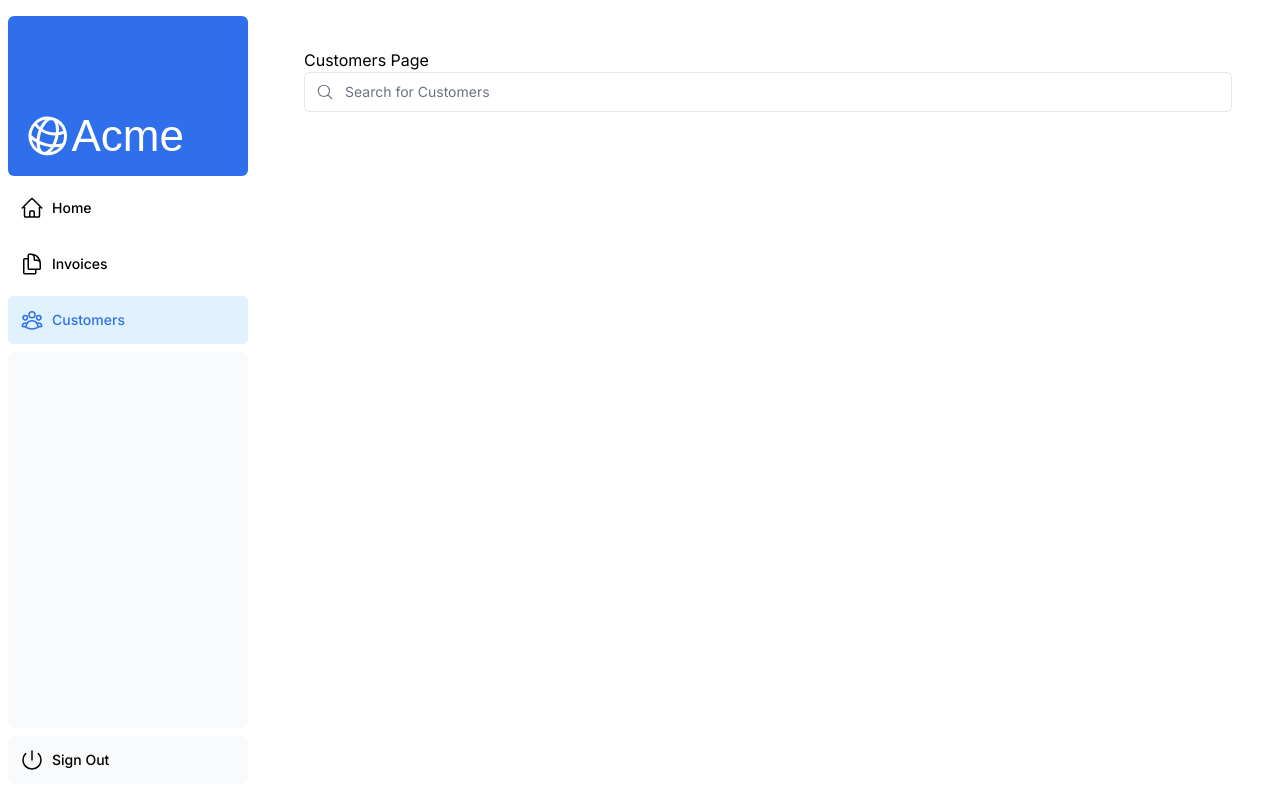
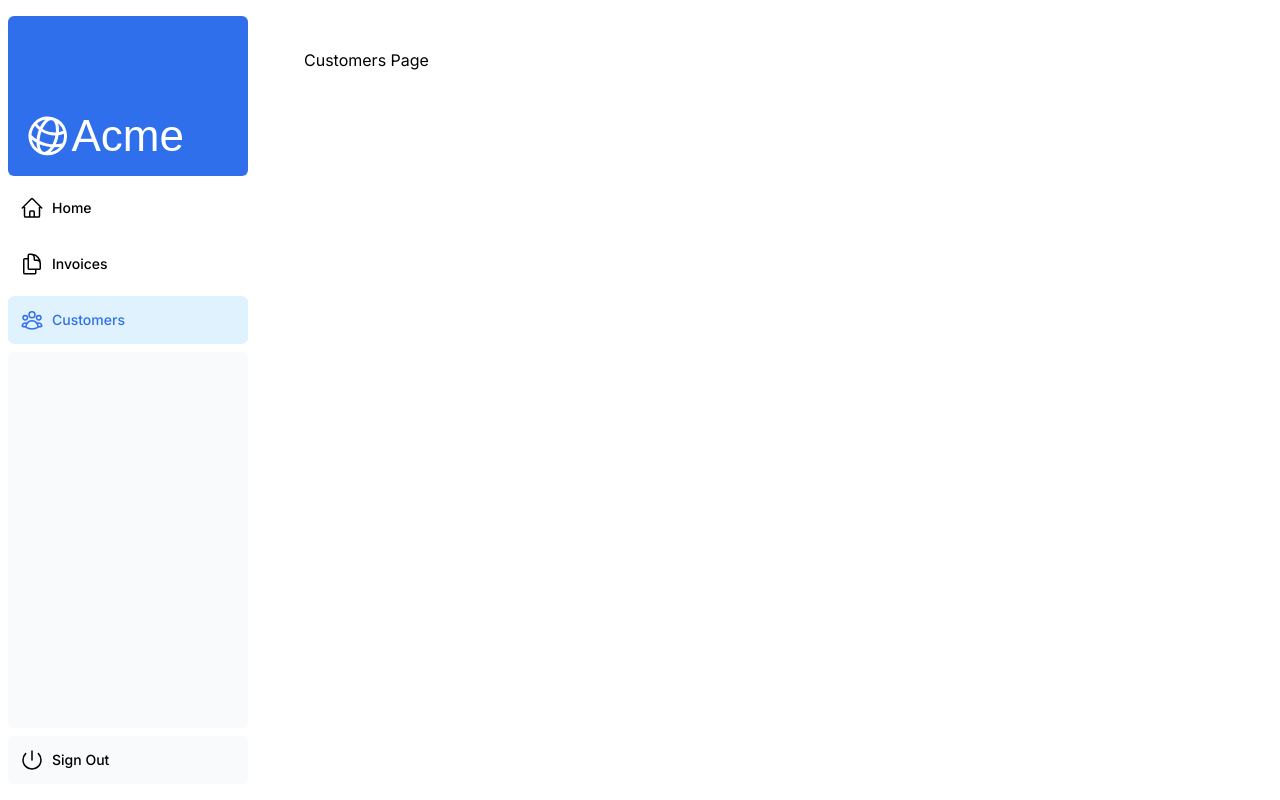
Before and after one commit to vegaronel/nextjs-dashboard, a Next.js app: page /dashboard/customers in a window 1280 px wide. Built offline with nearby package versions, Linux system fonts and the light colour scheme; a web font is replaced by a local one.

Commit message:
remove ppr experiment

```diff
--- a/app/dashboard/customers/page.tsx
+++ b/app/dashboard/customers/page.tsx
@@ -1,13 +1,7 @@
 import React from "react";
-import Search from "@/app/ui/search";
 
 function Page() {
-  return (
-    <div>
-      Customers Page
-      <Search placeholder="Search for Customers" />
-    </div>
-  );
+  return <div>Customers Page</div>;
 }
 
 export default Page;
--- a/app/dashboard/layout.tsx
+++ b/app/dashboard/layout.tsx
@@ -1,7 +1,5 @@
 import SideNav from '@/app/ui/dashboard/sidenav';
 
-
-export const experimental_ppr = true;
 export default function Layout({ children }: { children: React.ReactNode }) {
 
   return (
--- a/next.config.ts
+++ b/next.config.ts
@@ -2,9 +2,6 @@ import type { NextConfig } from 'next';
 
 const nextConfig: NextConfig = {
   /* config options here */
-  experimental: {
-    ppr: 'incremental'
-  }
 };
 
 export default nextConfig;
```
